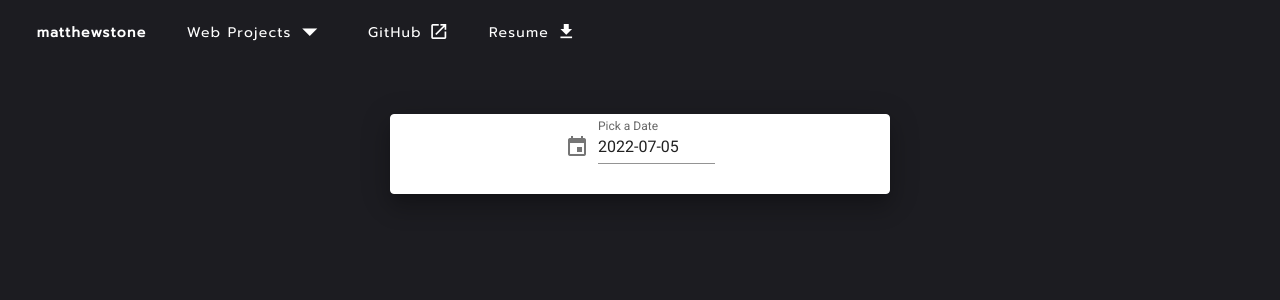
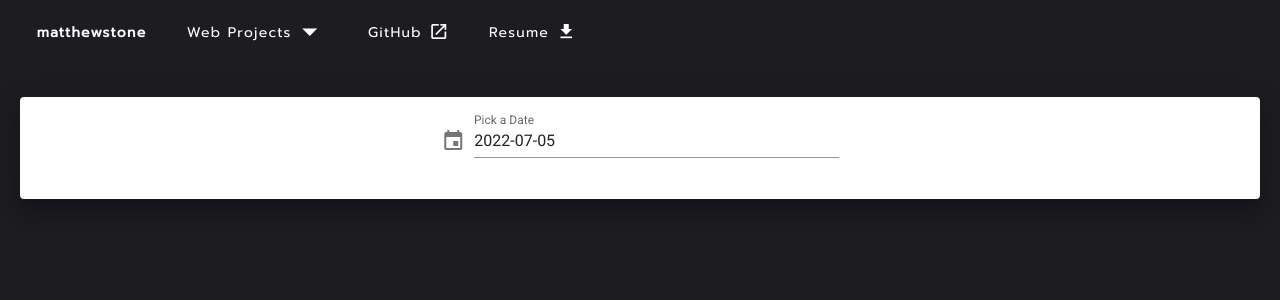
Before and after one commit to MatthewStonee/Personal-Site, a Vue app: page /NBA in a window 1280 px wide. Shown: the top 300 px of the page. Built offline with nearby package versions, Linux system fonts and the light colour scheme.

Commit message:
Fixed padding

```diff
--- a/src/views/NBA.vue
+++ b/src/views/NBA.vue
@@ -1,8 +1,6 @@
 <template>
-  <div>
     <div class="display">
       <v-card
-          class="card mt-10"
           elevation="15"
       >
         <v-row>
@@ -84,8 +82,6 @@
       </v-card>
 
     </div>
-
-  </div>
 </template>
 
 <script>
@@ -160,13 +156,10 @@ export default {
 </script>
 
 <style>
-.card {
-  margin: 0 auto;
-  width: 500px;
-}
 
 .display {
-  padding-top: 10px;
+  margin-top: 25px;
+  padding: 20px;
 }
 
 .scoreText {
```
